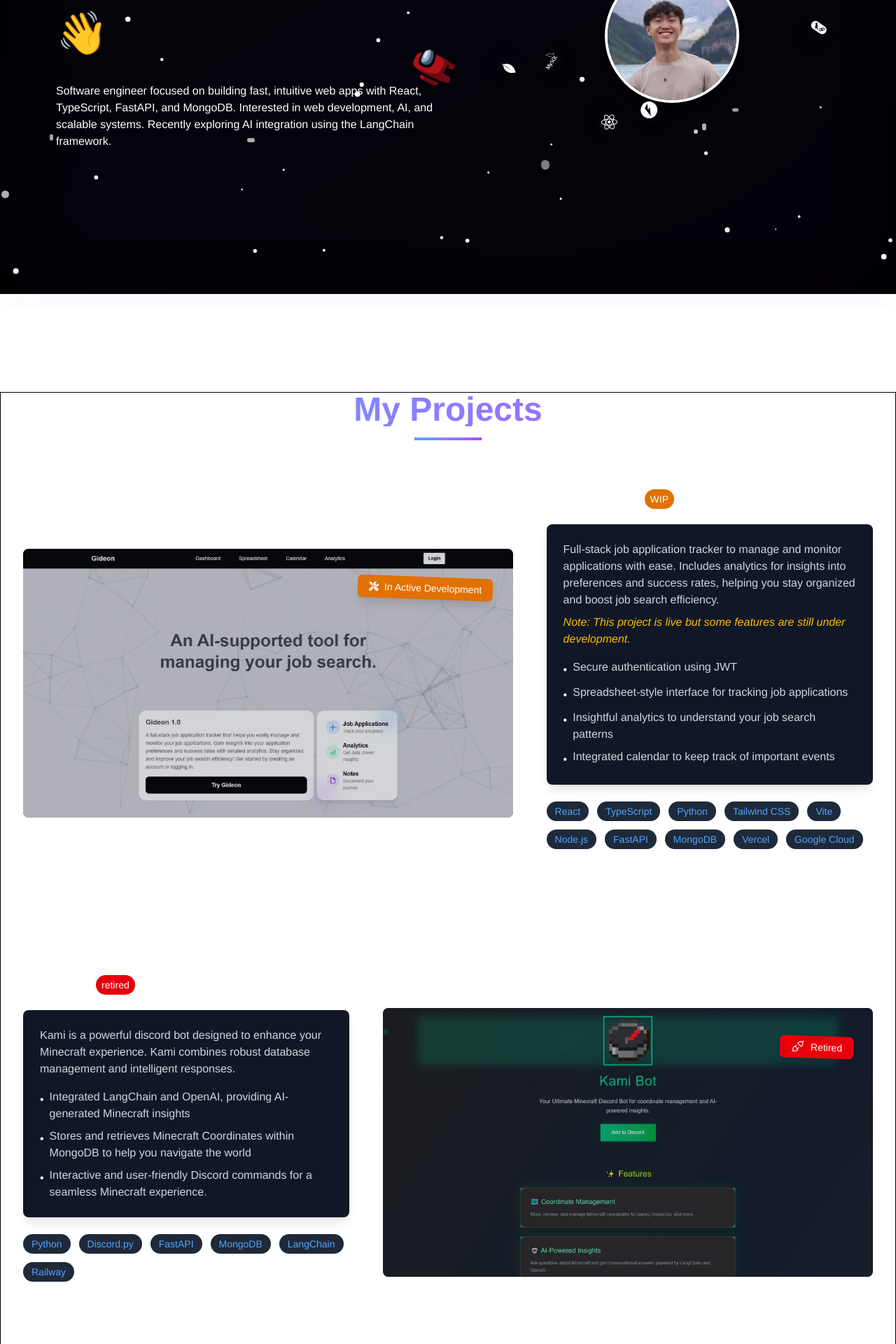
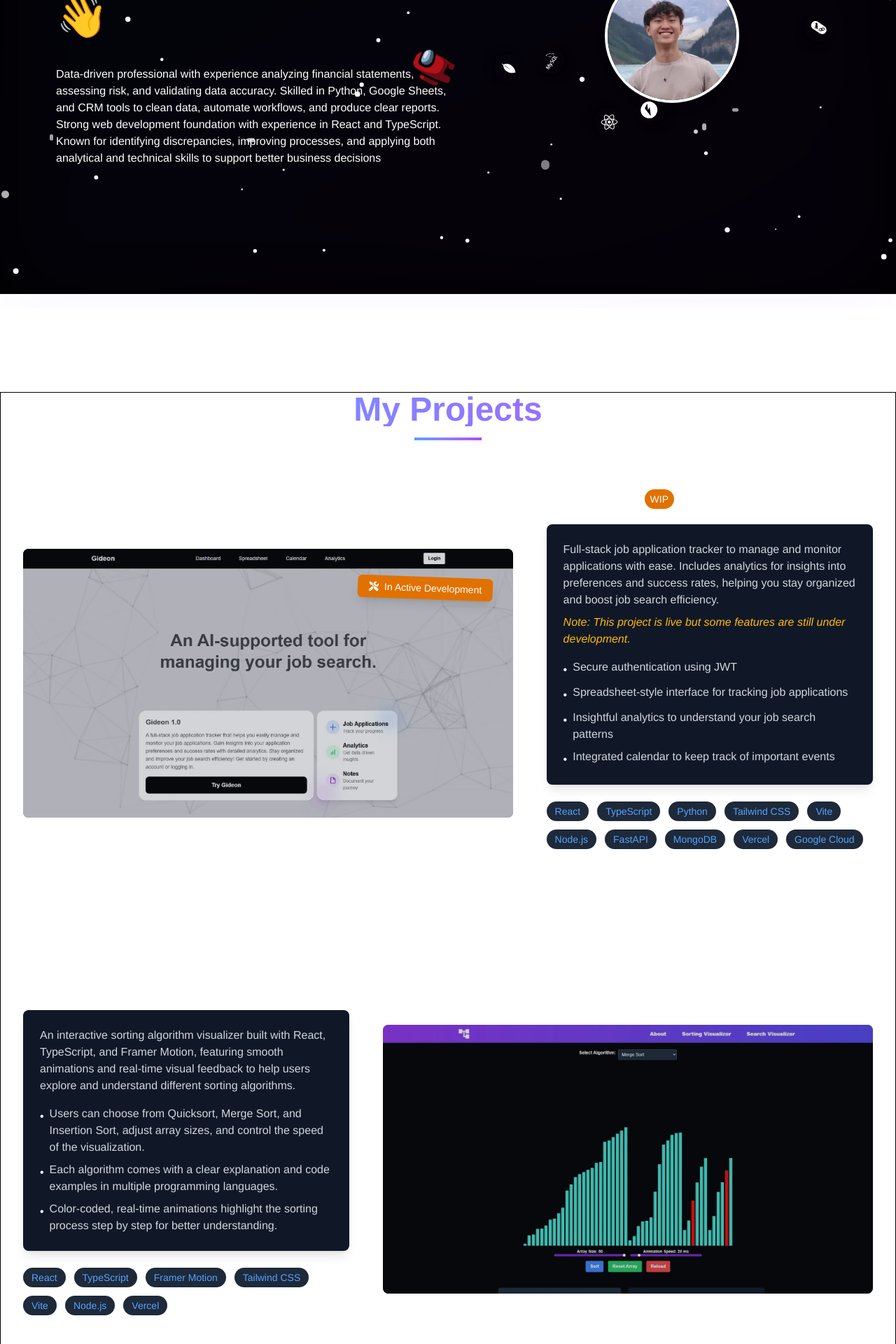
Before and after one commit to BasicallyManny/Personal-Portfolio-Website, a React (Vite) app: page / in a window 1280 px wide. Shown: the part 380-2300 px from the top of the page at 70% size. Built offline with nearby package versions, Linux system fonts and the light colour scheme.

Commit message:
updated resume and summary

```diff
--- a/src/components/sections/Hero.tsx
+++ b/src/components/sections/Hero.tsx
@@ -130,9 +130,11 @@ export const Hero = () => {
                             animate={{ opacity: 1 }}
                             transition={{ delay: 0.8, duration: 0.8 }}
                         >
-                            Software engineer focused on building fast, intuitive web apps with React, TypeScript, FastAPI, and MongoDB.
-                            Interested in web development, AI, and scalable systems. Recently exploring AI integration using the LangChain
-                            framework.
+                            Data-driven professional with experience analyzing financial statements, assessing risk, and validating data
+                            accuracy. Skilled in Python, Google Sheets, and CRM tools to clean data, automate workflows, and produce
+                            clear reports. Strong web development foundation with experience in React and TypeScript. Known for
+                            identifying discrepancies, improving processes, and applying both analytical and technical skills to support
+                            better business decisions
                         </motion.span>
                     </motion.p>
                 </motion.div>
--- a/src/components/sections/Projects.tsx
+++ b/src/components/sections/Projects.tsx
@@ -25,11 +25,23 @@ const Projects = () => {
             retired: false,
         },
         {
+            id: 4,
+            title: "Algorithm Visualizer",
+            description: "An interactive sorting algorithm visualizer built with React, TypeScript, and Framer Motion, featuring smooth animations and real-time visual feedback to help users explore and understand different sorting algorithms.",
+            tags: ["React", "TypeScript", "Framer Motion", "Tailwind CSS", "Vite", "Node.js", "Vercel"],
+            notes: ["Users can choose from Quicksort, Merge Sort, and Insertion Sort, adjust array sizes, and control the speed of the visualization.", "Each algorithm comes with a clear explanation and code examples in multiple programming languages.", "Color-coded, real-time animations highlight the sorting process step by step for better understanding."],
+            githubLink: "https://github.com/BasicallyManny/Algorithm-Visualizer",
+            liveLink: "https://algorithmsvisualizer.vercel.app/",
+            image: AlgorithmVisualizerImg,
+            wip: false,
+            retired: false,
+        },
+        {
             id: 2,
             title: "Kami",
             description: "Kami is a powerful discord bot designed to enhance your Minecraft experience. Kami combines robust database management and intelligent responses.",
             tags: ["Python", "Discord.py", "FastAPI", "MongoDB", "LangChain", "Railway"],
-            notes: ["Integrated LangChain and OpenAI, providing AI-generated Minecraft insights", "Stores and retrieves Minecraft Coordinates within MongoDB to help you navigate the world", "Interactive and user-friendly Discord commands for a seamless Minecraft experience."],
+            notes: ["Integrated LangChain and OLlamma, providing AI-generated Minecraft insights", "Stores and retrieves Minecraft Coordinates within MongoDB to help you navigate the world", "Interactive and user-friendly Discord commands for a seamless Minecraft experience."],
             githubLink: "https://github.com/BasicallyManny/Kami-2.0",
             liveLink: "https://kami-site-one.vercel.app/",
             image: KamiImg,
@@ -47,19 +59,7 @@ const Projects = () => {
             image: BEMAImg,
             wip: false,
             retired: true,
-        },
-        {
-            id: 4,
-            title: "Algorithm Visualizer",
-            description: "An interactive sorting algorithm visualizer built with React, TypeScript, and Framer Motion, featuring smooth animations and real-time visual feedback to help users explore and understand different sorting algorithms.",
-            tags: ["React", "TypeScript", "Framer Motion", "Tailwind CSS", "Vite", "Node.js", "Vercel"],
-            notes: ["Users can choose from Quicksort, Merge Sort, and Insertion Sort, adjust array sizes, and control the speed of the visualization.", "Each algorithm comes with a clear explanation and code examples in multiple programming languages.", "Color-coded, real-time animations highlight the sorting process step by step for better understanding."],
-            githubLink: "https://github.com/BasicallyManny/Algorithm-Visualizer",
-            liveLink: "https://algorithmsvisualizer.vercel.app/",
-            image: AlgorithmVisualizerImg,
-            wip: false,
-            retired: false,
-        },
+        }
     ];
 
     return (
```
Also changed, not shown: 1 other file (tests, documents, lock files or other folders).
